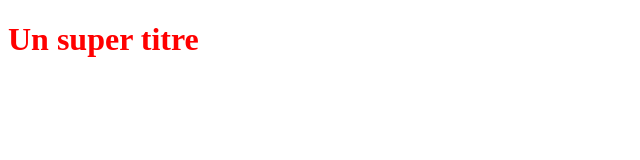
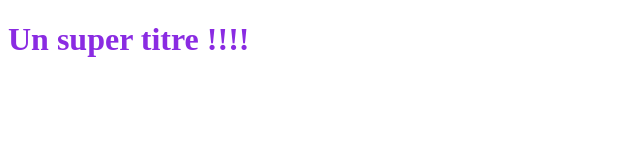
Before and after one commit to hichamTa/OpenclassroomsProject, a plain HTML site: page index.html in a window 1280 px wide. Shown: the whole page, without its empty margins (0-640 px from the left). Drawn offline with Linux system fonts and the light colour scheme.

Commit message:
ajout de texte + modification couleur

```diff
--- a/index.html
+++ b/index.html
@@ -5,6 +5,6 @@
    <link rel="stylesheet" type="text/css" href="styles.css">
 </head>
 <body>
-   <h1>Un super titre</h1>
+   <h1>Un super titre !!!!</h1>
 </body>
 </html>
--- a/styles.css
+++ b/styles.css
@@ -1,3 +1,3 @@
 h1 {
-    color: red;
+    color: blueviolet;
  }
```
